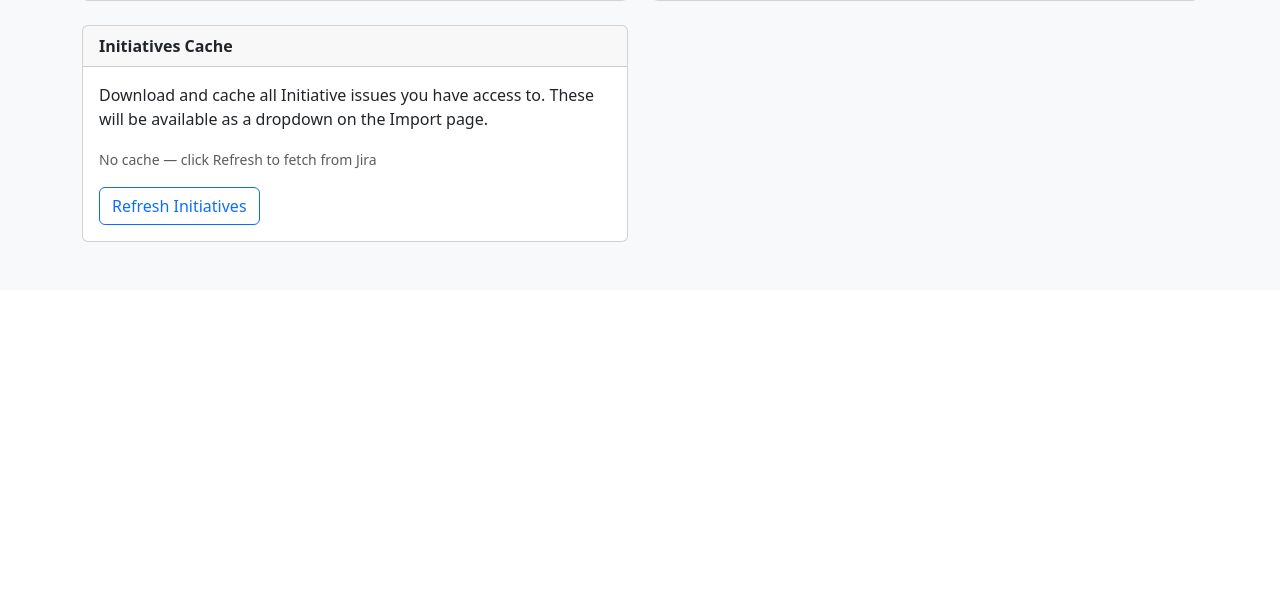
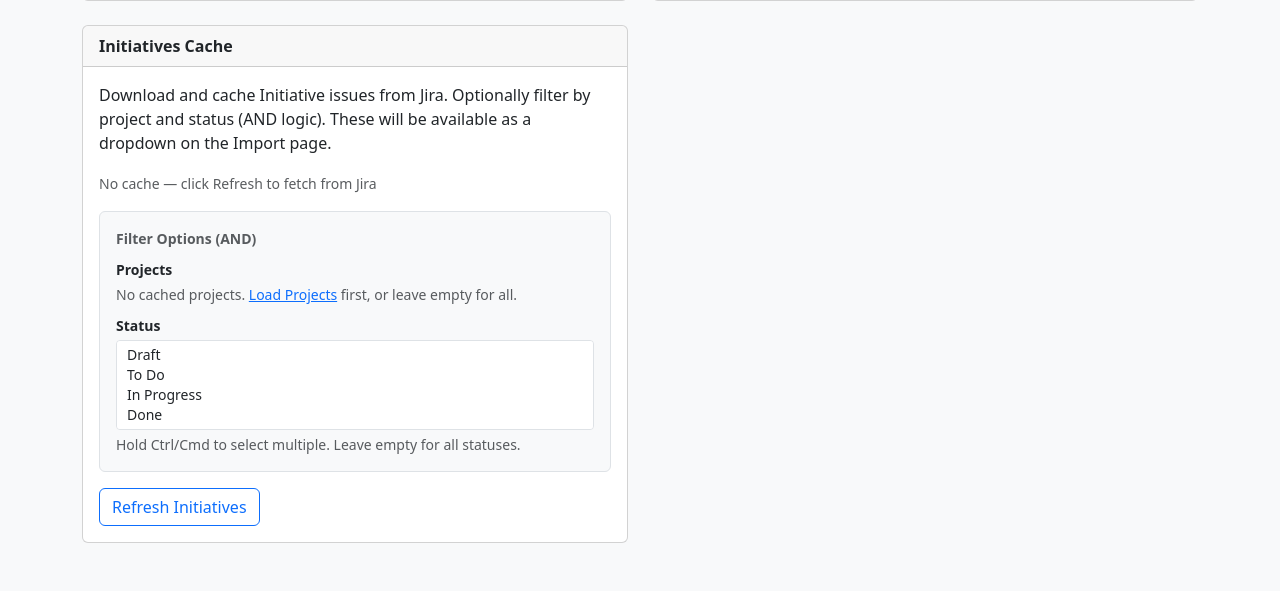
Before and after one commit to stefanschaedeli/jiramaster, a Python web app: template templates/tools/index.html in a window 1280 px wide. Shown: the part 929-1520 px from the top of the page. Before the commit the page ends 1171 px from the top, so only its background shows below. Run offline with Jinja, Linux system fonts and the light colour scheme; the template is opened without the code that fills it, so the values that code supplies are empty.

Commit message:
feat: add project and status filters to initiative cache refresh
- fetch_initiatives() now accepts project_keys and statuses lists,
  combined with AND logic in the JQL query
- Tools page initiatives card has multi-select project filter
  (populated from cached projects) and multi-select status filter
  (Draft, To Do, In Progress, Done, Closed)
- Empty selections fetch all (no filter applied)

Co-Authored-By: Claude Sonnet 4.6 <noreply@anthropic.com>

```diff
--- a/templates/tools/index.html
+++ b/templates/tools/index.html
@@ -247,7 +247,7 @@
     <div class="card h-100">
       <div class="card-header fw-semibold">Initiatives Cache</div>
       <div class="card-body d-flex flex-column">
-        <p class="card-text">Download and cache all Initiative issues you have access to. These will be available as a dropdown on the Import page.</p>
+        <p class="card-text">Download and cache Initiative issues from Jira. Optionally filter by project and status (AND logic). These will be available as a dropdown on the Import page.</p>
         <div class="mb-3">
           {% if initiatives_cache %}
             <span class="text-success">✓</span>
@@ -256,9 +256,44 @@
             <span class="text-muted small">No cache — click Refresh to fetch from Jira</span>
           {% endif %}
         </div>
-        <form method="POST" action="{{ url_for('tools.start_refresh_initiatives') }}" id="refresh-initiatives-form" class="mt-auto">
+        <form method="POST" action="{{ url_for('tools.start_refresh_initiatives') }}" id="refresh-initiatives-form" class="flex-grow-1 d-flex flex-column">
           <input type="hidden" name="csrf_token" value="{{ csrf_token() }}">
-          <button type="submit" class="btn btn-outline-primary">Refresh Initiatives</button>
+
+          <div class="border rounded p-3 bg-light mb-3">
+            <div class="small fw-semibold text-muted mb-2">Filter Options (AND)</div>
+
+            <!-- Project filter (multi-select from cached projects) -->
+            <div class="mb-2">
+              <label class="form-label small fw-semibold mb-1">Projects</label>
+              {% if projects_cache %}
+                <select name="ini_project_keys" id="ini-project-keys" class="form-select form-select-sm" multiple size="4">
+                  {% for p in projects_cache %}
+                    <option value="{{ p.key }}">{{ p.key }} — {{ p.name }}</option>
+                  {% endfor %}
+                </select>
+                <div class="form-text">Hold Ctrl/Cmd to select multiple. Leave empty for all projects.</div>
+              {% else %}
+                <div class="text-muted small">No cached projects. <a href="{{ url_for('tools.index') }}">Load Projects</a> first, or leave empty for all.</div>
+              {% endif %}
+            </div>
+
+            <!-- Status filter (multi-select with common statuses) -->
+            <div>
+              <label class="form-label small fw-semibold mb-1">Status</label>
+              <select name="ini_statuses" id="ini-statuses" class="form-select form-select-sm" multiple size="4">
+                <option value="Draft">Draft</option>
+                <option value="To Do">To Do</option>
+                <option value="In Progress">In Progress</option>
+                <option value="Done">Done</option>
+                <option value="Closed">Closed</option>
+              </select>
+              <div class="form-text">Hold Ctrl/Cmd to select multiple. Leave empty for all statuses.</div>
+            </div>
+          </div>
+
+          <div class="mt-auto">
+            <button type="submit" class="btn btn-outline-primary">Refresh Initiatives</button>
+          </div>
         </form>
       </div>
     </div>
```
Also changed, not shown: jira_client.py (+15 -3 lines), routes/tools.py (+12 -3 lines).
